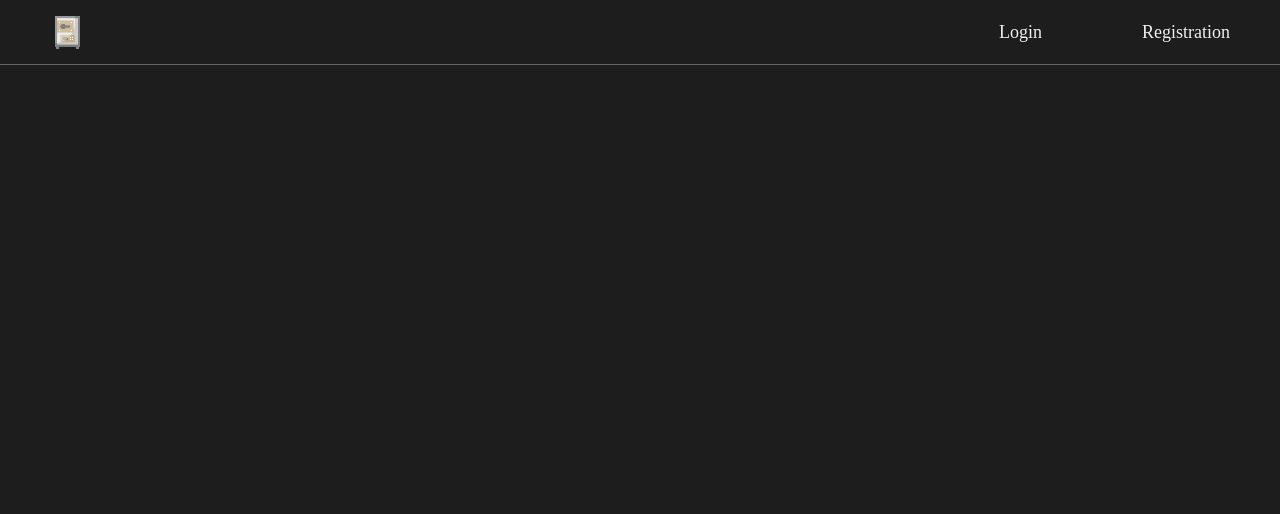
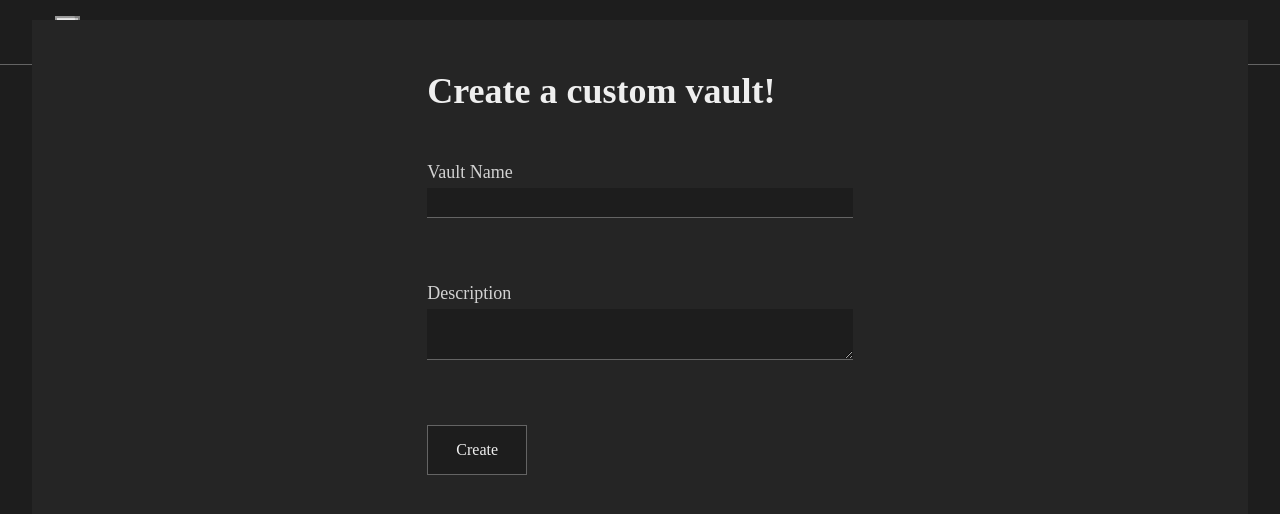
Before and after one commit to IcyDrae/vaults, a Vue app in the folder web/: page /vaults/create in a window 1280 px wide. Before the commit this address had no page. Shown: the top 514 px of the page. Built offline with nearby package versions, Linux system fonts and the light colour scheme; grey boxes are pictures that could not be loaded; a web font is replaced by a local one.

Commit message:
frontend: CreateVault UI

```diff
--- a/web/src/router/index.js
+++ b/web/src/router/index.js
@@ -3,7 +3,8 @@ import Home from "../views/Home.vue"
 import Registration from "../views/Registration";
 import Login from "../views/Login";
 import Logout from "../views/Logout";
-import Vaults from "../views/Vaults";
+import Vaults from "../views/Vaults/Vaults";
+import CreateVault from "../views/Vaults/CreateVault";
 import Profile from "../views/Profile";
 import Dashboard from "../views/Dashboard";
 
@@ -31,7 +32,14 @@ const routes = [
   {
     path: "/vaults",
     name: "vaults",
-    component: Vaults
+    component: Vaults,
+    children: [
+      {
+        path: "create",
+        name: "createVault",
+        component: CreateVault
+      }
+    ]
   },
   {
     path: "/profile",
--- a/web/src/styles/index.scss
+++ b/web/src/styles/index.scss
@@ -4,4 +4,5 @@
 @import "general";
 @import "forms";
 @import "dashboard";
-@import "vaults";
+@import "vaults/vaults";
+@import "vaults/create";
--- a/web/src/styles/variables.scss
+++ b/web/src/styles/variables.scss
@@ -8,6 +8,8 @@ $errorColor: #c75f5f;
 $hoverColor: #e1e1e1;
 $hoverBackgroundColor: #232323;
 
+$overlayBackgroundColor: #252525;
+
 $borderColor: #646464;
 
 $fontFamily: 'STIX Two Math', serif;
--- /dev/null
+++ b/web/src/styles/vaults/create.scss
@@ -0,0 +1,12 @@
+.create-vault {
+  position: fixed;
+  width: 95%;
+  height: 95%;
+  top: 0;
+  left: 0;
+  right: 0;
+  bottom: 0;
+  margin: auto;
+  background-color: $overlayBackgroundColor;
+  z-index: 2;
+}
--- a/web/src/styles/vaults.scss
+++ b/web/src/styles/vaults/vaults.scss
@@ -37,7 +37,7 @@
     }
   }
 
-  .create-vault {
+  .create-vault-cta {
     display: flex;
     flex-direction: column;
     justify-content: center;
--- /dev/null
+++ b/web/src/views/Vaults/CreateVault.vue
@@ -0,0 +1,71 @@
+<template>
+  <div class="create-vault">
+    <VeeValidateForm :validation-schema="schema" v-slot="{ errors, handleSubmit }" as="div" class="form">
+      <form @submit="handleSubmit($event, handleForm)">
+        <h1>Create a custom vault!</h1>
+        <label>
+          <span>Vault Name</span>
+          <VeeValidateField name="vault_name" type="text" />
+          <p class="form-error">{{ errors.vault_name }}</p>
+        </label>
+
+        <label>
+          <span>Description</span>
+          <VeeValidateField name="description" as="textarea" />
+          <p class="form-error">{{ errors.description }}</p>
+        </label>
+
+        <button>Create</button>
+
+        <li class="backend-errors" v-for="error in backendErrors" :key="error">
+          {{ error }}
+        </li>
+
+        <p class="backend-success">{{ success }}</p>
+      </form>
+    </VeeValidateForm>
+  </div>
+</template>
+
+<script>
+
+import * as VeeValidate from "vee-validate";
+import * as yup from "yup";
+//import Encryption from "../../encryption-flow/Encryption";
+
+export default {
+  name: "CreateVault",
+  components: {
+    // Rename the components from VeeValidate so there may be no conflicts with native HTML elements.
+    VeeValidateForm: VeeValidate.Form,
+    VeeValidateField: VeeValidate.Field,
+  },
+  data() {
+    return {
+      success: "",
+      backendErrors: [],
+    }
+  },
+  setup() {
+    /**
+     * Validation rules using 'yup'.
+     */
+    const schema = yup.object({
+      vault_name: yup.string()
+          .required()
+          .label("Vault Name"),
+      description: yup.string()
+          .required()
+          .label("Description"),
+    });
+
+    return {
+      schema
+    };
+  },
+}
+</script>
+
+<style scoped>
+
+</style>
--- a/web/src/views/Vaults.vue
+++ b/web/src/views/Vaults/Vaults.vue
@@ -9,23 +9,19 @@
       <p>My work vault</p>
       <p>14 Items</p>
     </div>
-    <div class="create-vault">
-      <img v-on:click="createVault" src="@/assets/add.png" alt="An add icon.">
+    <div class="create-vault-cta">
+      <router-link to="/vaults/create">
+        <img src="@/assets/add.png" alt="An add icon.">
+      </router-link>
     </div>
   </div>
+  <router-view></router-view>
 </template>
 
 <script>
 
-import axios from "axios";
-
 export default {
   name: "Vaults",
-  methods: {
-    createVault() {
-      axios.put
-    }
-  }
 }
 </script>
 
```
Also changed, not shown: web/src/views/Registration.vue (+4 -4 lines).
